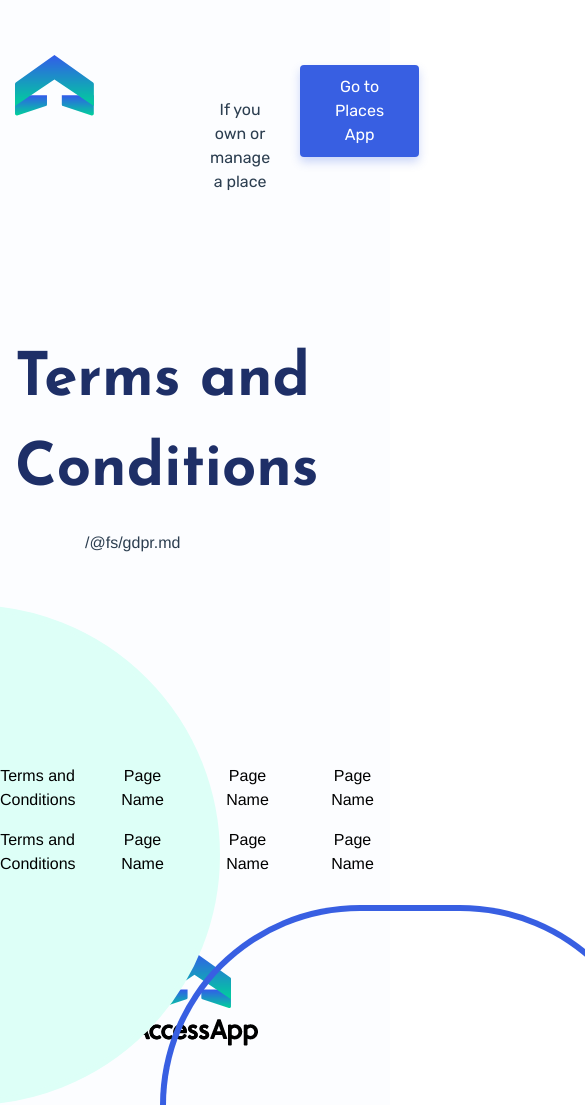
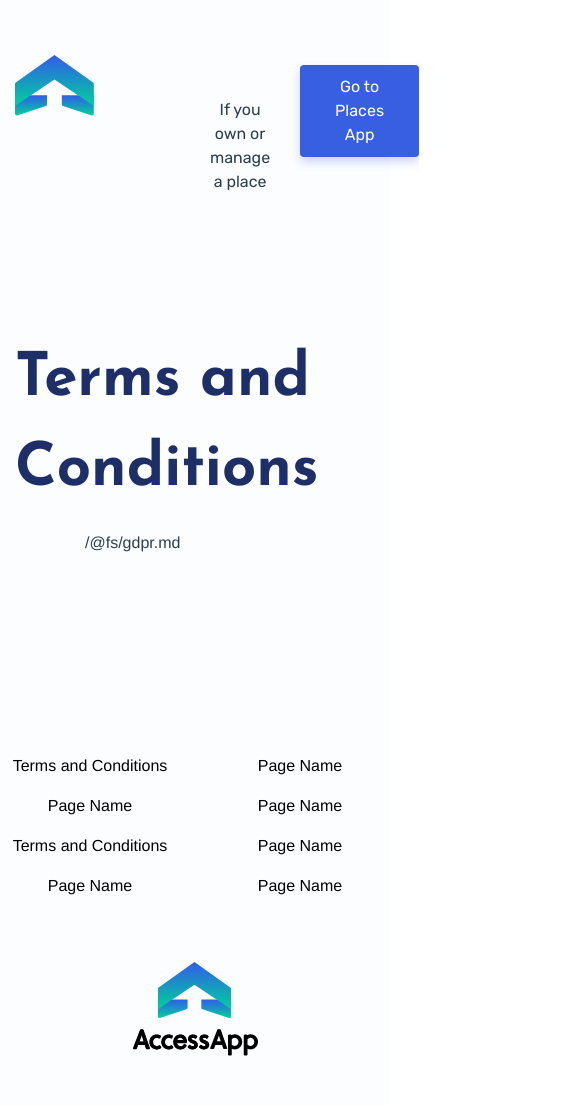
Before and after one commit to openaccessapp/www, a Vue app: page /terms in a window 390 px wide. Shown: the top 1105 px of the page, 585 px wide, since content can reach past the window. Built offline with nearby package versions, Linux system fonts and the light colour scheme.

Commit message:
design improvements

```diff
--- a/public/assets/main.scss
+++ b/public/assets/main.scss
@@ -36,3 +36,16 @@ body {
     width: 140px;
     max-height: 140px;
 }
+
+@media only screen and (max-width: 768px) {
+    .person-avatar {
+      margin-top: 50px;
+    }
+    .content {
+      margin-top: 0;
+    }
+
+    .circle {
+        display: none
+    }
+  }
--- a/src/components/CustomerReviews.vue
+++ b/src/components/CustomerReviews.vue
@@ -1,6 +1,8 @@
 <template>
   <div class="customer-reviews">
-
+    <svg xmlns="http://www.w3.org/2000/svg" viewBox="0 0 100 100" preserveAspectRatio="none">
+      <polygon fill="white" points="0,0 0,100 100,0"/>
+    </svg>
     <div class="container">
       <figure-circle color="#F7F7FA" :zIndex="0" :left="-400" :isFilled="false" :top="250"></figure-circle>
       <figure-circle color="#F7F7FA" :zIndex="0" :right="-300" :isFilled="false" :top="500"></figure-circle>
@@ -52,6 +54,17 @@ export default {
 .customer-reviews {
   background-color: $color__site;
   position: relative;
+  padding: 50px 0;
+  height: auto;
+
+  svg {
+    position: absolute;
+    top: 0;
+    left: 0;
+    width: 100%;
+    height: 10vw;
+    /* set height to pixels if you want angle to change with screen width */
+  }
 }
 .figures {
   position: absolute;
@@ -77,7 +90,6 @@ export default {
 .title {
   font-family: $font__family;
   font-size: 40px;
-  margin-top: 360px;
   color: #f7f7fa;
 }
 .place-style {
--- a/src/components/DownloadApp.vue
+++ b/src/components/DownloadApp.vue
@@ -6,12 +6,18 @@
         <h2>Download the App Text HERE</h2>
       </div>
       <div class="col-12 links-position">
+        <div class="row justify-content-center">
+          <div class="col-xl-6 col-md-6 col-xs-6 col-12 column-inner-first">
             <a :href="googlePLay">
               <img class="google-play-design" src="assets/google-play-header.png" />
             </a>
+          </div>
+          <div class="col-xl-6 col-md-6 col-xs-6 col-12 column-inner-last">
             <a :href="appStore">
               <img src="assets/app-store.png" />
             </a>
+          </div>
+        </div>
       </div>
     </div>
   </div>
@@ -49,6 +55,18 @@ h2 {
 .google-play-design {
   width: 210px;
   height: 62px;
-  margin-right: 30px;
+}
+@media only screen and (min-width: 768px) {
+  .row {
+    .column-inner-first, .column-inner-last {
+      display: flex;
+    }
+    .column-inner-first {
+      place-content: flex-end;
+    }
+    .column-inner-lest {
+      place-content: flex-start;
+    }
+  }
 }
 </style>
--- a/src/components/Footer.vue
+++ b/src/components/Footer.vue
@@ -1,45 +1,45 @@
 <template>
-  <div class="footer container-fluid">
+  <div class="footer container">
     <figure-circle color="#385FE2" :zIndex="0" :right="-270" :isFilled="false" :bottom="0" customClass="custom-circle"></figure-circle>
     <figure-circle color="#DDFFF7" :zIndex="0" :left="-280" :isFilled="true" :bottom="0"></figure-circle>
 
     <div class="row container-links">
-      <div class="col-3">
+      <div class="col-xl-3 col-md-3 col-sm-3 col-6">
         <router-link to="/terms">
           <p>Terms and Conditions</p>
         </router-link>
       </div>
-      <div class="col-3">
+      <div class="col-xl-3 col-md-3 col-sm-3 col-6">
         <a :href="page1">
           <p>Page Name</p>
         </a>
       </div>
-      <div class="col-3">
+      <div class="col-xl-3 col-md-3 col-sm-3 col-6">
         <a :href="page1">
           <p>Page Name</p>
         </a>
       </div>
-      <div class="col-3">
+      <div class="col-xl-3 col-md-3 col-sm-3 col-6">
         <a :href="page1">
           <p>Page Name</p>
         </a>
       </div>
-      <div class="col-3">
+      <div class="col-xl-3 col-md-3 col-sm-3 col-6">
         <router-link to="/terms">
           <p>Terms and Conditions</p>
         </router-link>
       </div>
-      <div class="col-3">
+      <div class="col-xl-3 col-md-3 col-sm-3 col-6">
         <a :href="page1">
           <p>Page Name</p>
         </a>
       </div>
-      <div class="col-3">
+      <div class="col-xl-3 col-md-3 col-sm-3 col-6">
         <a :href="page1">
           <p>Page Name</p>
         </a>
       </div>
-      <div class="col-3">
+      <div class="col-xl-3 col-md-3 col-sm-3 col-6">
         <a :href="page1">
           <p>Page Name</p>
         </a>
@@ -77,7 +77,7 @@ export default {
 <style scoped lang="scss">
 @import "../../public/assets/main.scss";
 
-.footer.container-fluid {
+.footer.container {
   width: 55%;
   display: flex;
   flex-direction: column;
--- a/src/components/Header.vue
+++ b/src/components/Header.vue
@@ -6,7 +6,7 @@
       <figure-circle color="#385fe2" :zIndex="1" :right="-200" :isFilled="false" :top="200"></figure-circle>
       <navigation :navigationText="navigationText" :buttonText="buttonText" :mobileApp="mobileApp"></navigation>
       <div class="row">
-        <div class="col-6 position-left">
+        <div class="col-xl-6 col-md-6 col-xs-6 col-12 position-left">
           <div class="title">{{title}}</div>
           <div class="description">{{description}}</div>
           <div class="google-and-apple-position">
@@ -25,7 +25,7 @@
             <img class="github-logo" src="assets/github-logo.png" />
           </a>
         </div>
-        <div class="col-6">
+        <div class="col-xl-6 col-md-6 col-xs-6 col-12 phone">
           <div class="images">
             <img class="people-image" src="assets/phone-app.png" />
           </div>
@@ -213,4 +213,10 @@ img.github-logo {
     }
   }
 }
+
+@media only screen and (max-width: 768px) {
+  .phone {
+    display: none;
+  }
+}
 </style>
```
Lines whose indentation alone changed are shown as unchanged.
